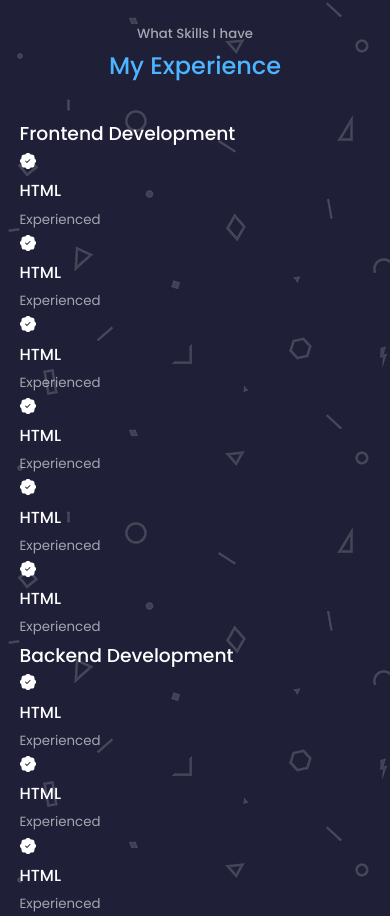
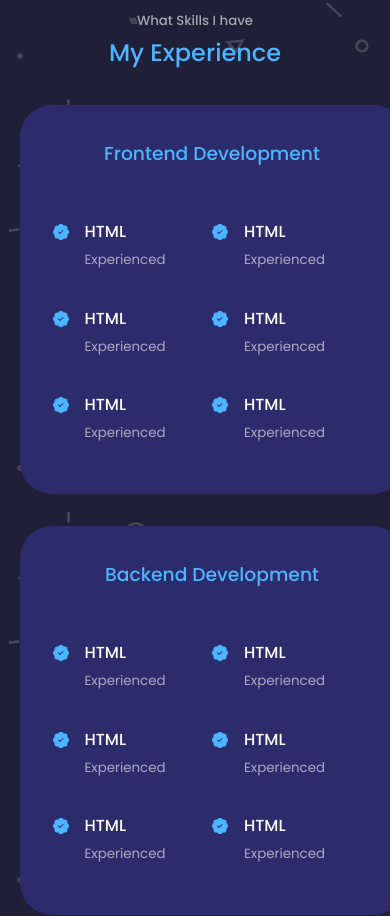
Before and after one commit to MorsalN/morsaln.github.io, a React (Create React App) app: page / in a window 390 px wide. Shown: the part 1969-2885 px from the top of the page. Built offline with nearby package versions, Linux system fonts and the light colour scheme; a web font is replaced by a local one.

Commit message:
Made experience section adjustable for tablets and mobile

```diff
--- a/src/components/experience/Experience.jsx
+++ b/src/components/experience/Experience.jsx
@@ -13,34 +13,46 @@
           <h3>Frontend Development</h3>
           <div className="experience__content">
             <article className="experience__details">
-              <BsFillPatchCheckFill />
+              <BsFillPatchCheckFill className="experience__details-icon" />
+              <div>
                 <h4>HTML</h4>
                 <small className="text-light">Experienced</small>
+              </div>
             </article>
             <article className="experience__details">
-              <BsFillPatchCheckFill />
+              <BsFillPatchCheckFill className="experience__details-icon" />
+              <div>
                 <h4>HTML</h4>
                 <small className="text-light">Experienced</small>
+              </div>
             </article>
             <article className="experience__details">
-              <BsFillPatchCheckFill />
+              <BsFillPatchCheckFill className="experience__details-icon" />
+              <div>
                 <h4>HTML</h4>
                 <small className="text-light">Experienced</small>
+              </div>
             </article>
             <article className="experience__details">
-              <BsFillPatchCheckFill />
+              <BsFillPatchCheckFill className="experience__details-icon" />
+              <div>
                 <h4>HTML</h4>
                 <small className="text-light">Experienced</small>
+              </div>
             </article>
             <article className="experience__details">
-              <BsFillPatchCheckFill />
+              <BsFillPatchCheckFill className="experience__details-icon" />
+              <div>
                 <h4>HTML</h4>
                 <small className="text-light">Experienced</small>
+              </div>
             </article>
             <article className="experience__details">
-              <BsFillPatchCheckFill />
+              <BsFillPatchCheckFill className="experience__details-icon" />
+              <div>
                 <h4>HTML</h4>
                 <small className="text-light">Experienced</small>
+              </div>
             </article>
           </div>
         </div>
@@ -51,34 +63,46 @@
           <h3>Backend Development</h3>
           <div className="experience__content">
             <article className="experience__details">
-              <BsFillPatchCheckFill />
+              <BsFillPatchCheckFill className="experience__details-icon" />
+              <div>
                 <h4>HTML</h4>
                 <small className="text-light">Experienced</small>
+              </div>
             </article>
             <article className="experience__details">
-              <BsFillPatchCheckFill />
+              <BsFillPatchCheckFill className="experience__details-icon" />
+              <div>
                 <h4>HTML</h4>
                 <small className="text-light">Experienced</small>
+              </div>
             </article>
             <article className="experience__details">
-              <BsFillPatchCheckFill />
+              <BsFillPatchCheckFill className="experience__details-icon" />
+              <div>
                 <h4>HTML</h4>
                 <small className="text-light">Experienced</small>
+              </div>
             </article>
             <article className="experience__details">
-              <BsFillPatchCheckFill />
+              <BsFillPatchCheckFill className="experience__details-icon" />
+              <div>
                 <h4>HTML</h4>
                 <small className="text-light">Experienced</small>
+              </div>
             </article>
             <article className="experience__details">
-              <BsFillPatchCheckFill />
+              <BsFillPatchCheckFill className="experience__details-icon" />
+              <div>
                 <h4>HTML</h4>
                 <small className="text-light">Experienced</small>
+              </div>
             </article>
             <article className="experience__details">
-              <BsFillPatchCheckFill />
+              <BsFillPatchCheckFill className="experience__details-icon" />
+              <div>
                 <h4>HTML</h4>
                 <small className="text-light">Experienced</small>
+              </div>
             </article>
           </div>
         </div>
--- a/src/components/experience/experience.css
+++ b/src/components/experience/experience.css
@@ -0,0 +1,70 @@
+.experience__container {
+  display: grid;
+  grid-template-columns: 1fr 1fr;
+  gap: 2rem;
+}
+
+.experience__container > div {
+  background: var(--color-bg-variant);
+  padding: 2.4rem 5rem;
+  border-radius: 2rem;
+  border: 1px solid transparent;
+  transition: var(--transition);
+}
+
+.experience__container > div:hover {
+  background: transparent;
+  border-color: var(--color-primary-variant);
+  cursor: default;
+}
+
+.experience__container > div h3 {
+  text-align: center;
+  margin-bottom: 2rem;
+  color: var(--color-primary);
+}
+
+.experience__content {
+  display: grid;
+  grid-template-columns: 1fr 1fr;
+  row-gap: 2rem;
+}
+
+.experience__details {
+  display: flex;
+  gap: 1rem;
+}
+
+.experience__details-icon {
+  margin-top: 6px;
+  color: var(--color-primary);
+}
+
+/* ======================= MEDIA QUERIES (MEDIUM DEVICES) ======================= */
+@media screen and (max-width: 1024px) {
+  .experience__container {
+    grid-template-columns: 1fr;
+  }
+
+  .experience__container > div {
+    width: 80%;
+    padding: 2rem;
+    margin: 0 auto;
+  }
+
+  .experience__content {
+    padding: 1rem;
+  }
+}
+
+/* ======================= MEDIA QUERIES (SMALL DEVICES) ======================= */
+@media screen and (max-width: 600px) {
+  .experience__container {
+    grid-template-columns: 1fr;
+  }
+
+  .experience__container > div {
+    width: 100%;
+    padding: 2rem 1rem;
+  }
+}
--- a/src/index.css
+++ b/src/index.css
@@ -63,7 +63,7 @@
 
 section {
   margin-top: 8rem;
-  height: 100vh;
+  /* height: 100vh; */
 }
 
 section > h2,
```
Lines whose indentation alone changed are shown as unchanged.
